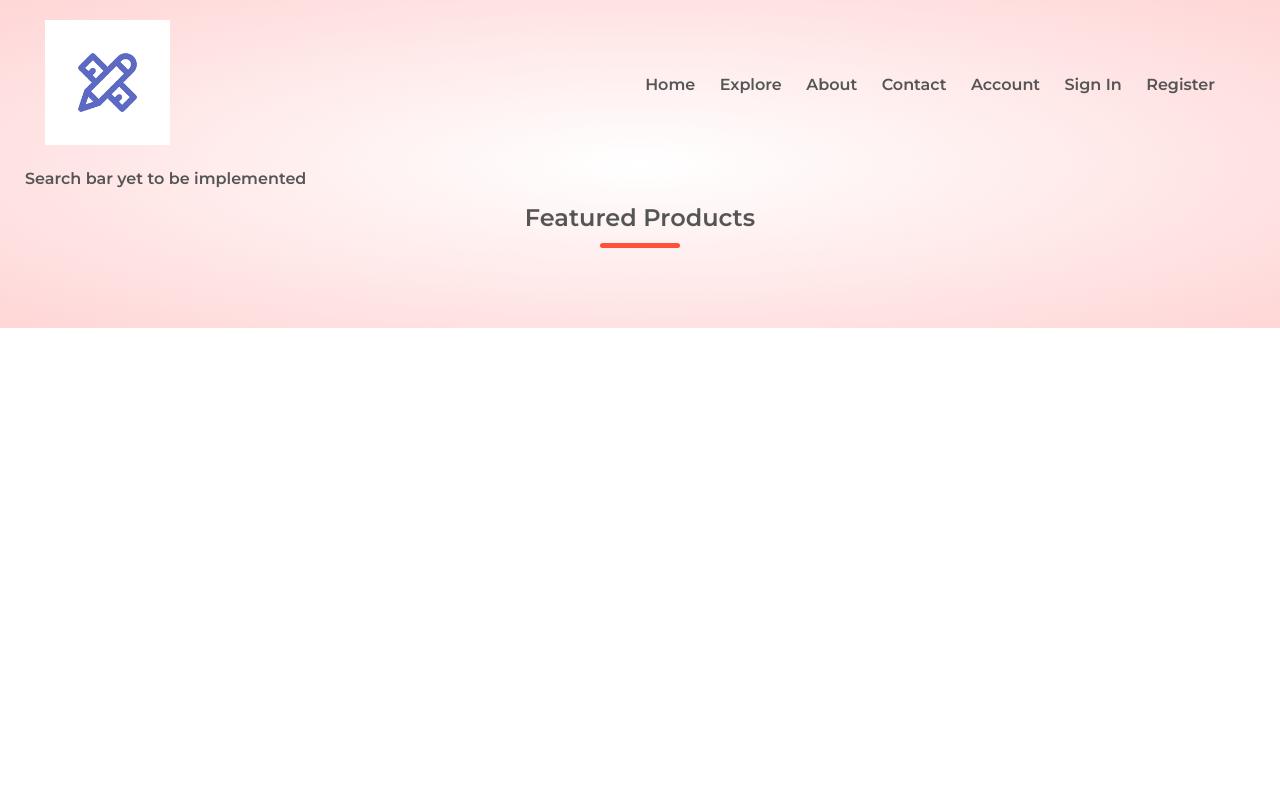
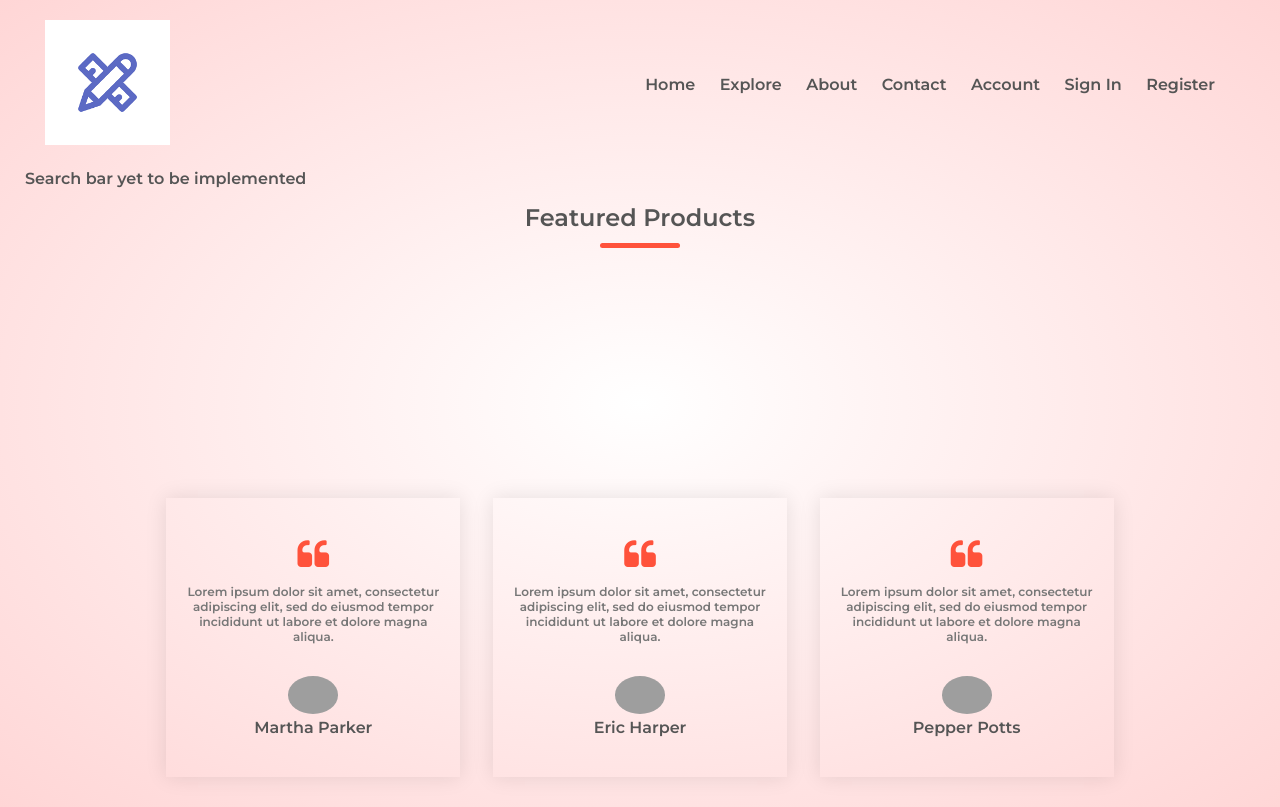
Before and after one commit to DevHyperCoder/VirtualResources, a Django app: page /explore in a window 1280 px wide. Before the commit the page ends 328 px from the top, so only its background shows below. Run offline with Django 3.2, Linux system fonts and the light colour scheme; data that the repository does not hold is empty; grey boxes are pictures that could not be loaded.

Commit message:
Added launch.json

```diff
--- a/virtualresources/virtualresources/urls.py
+++ b/virtualresources/virtualresources/urls.py
@@ -16,6 +16,7 @@ Including another URLconf
 from django.contrib import admin
 from django.urls import path
 from webapp import product_view,views,reach_views
+
 urlpatterns = [
     path('admin/', admin.site.urls),
     path("",views.home,name ="home"),
@@ -23,5 +24,6 @@ urlpatterns = [
     path("signin",views.sign_in,name ="sign_in"),
     path("explore",product_view.explore_product,name = "explore"),
     path("about",reach_views.about_page,name = "about_page"),
-    path("contact",reach_views.contact_page,name = "contact_page")
+    path("contact",reach_views.contact_page,name = "contact_page"),
+    path("sell",product_view.sell_product,name = "sell")
 ]
--- a/virtualresources/webapp/product_view.py
+++ b/virtualresources/webapp/product_view.py
@@ -14,3 +14,22 @@ def explore_product(request):
                   {'products': Product.objects.all()})
 
 # Sell a product
+# Make it login required
+def sell_product(request):
+    product_creation_form = CreateProductForm(request.POST or None)
+    if request.method == "POST":
+        print("POSTED")
+        if product_creation_form.is_valid():
+            # product_creation_form
+            print("form is valid")
+            product :Product= product_creation_form.save(commit = False)
+            product.seller = request.user
+            product.save()
+
+
+
+    return render(
+        request,
+        "sell.html",
+        {'form':product_creation_form}
+    )
--- a/virtualresources/webapp/templates/explore.html
+++ b/virtualresources/webapp/templates/explore.html
@@ -20,6 +20,7 @@ Explore our products
             <!-- <img src="images/product-1.jpg"> -->
             <h4> {{product.name}}</h4>
             <p>{{product.desc}}</p>
+            <p>{{product.id}}</p>
 
             <!-- TODO COMPLETE RATING -->
             <!-- <div class="rating">
@@ -34,8 +35,58 @@ Explore our products
         </div>
 
         {% endfor %}
-    </div>
-</div>
+        <div class="testimonial">
+            <div class="small-container">
+                <div class="row">
+                    <div class="col-3">
+                        <i class="fa fa-quote-left" aria-hidden="true"></i>
+                        <p>Lorem ipsum dolor sit amet, consectetur adipiscing elit, sed do eiusmod tempor incididunt ut
+                            labore et dolore magna aliqua.</p>
+                        <!-- <div class="rating">
+                            <i class="fa fa-star" aria-hidden="true"></i>
+                            <i class="fa fa-star" aria-hidden="true"></i>
+                            <i class="fa fa-star" aria-hidden="true"></i>
+                            <i class="fa fa-star" aria-hidden="true"></i>
+                            <i class="fa fa-star-o" aria-hidden="true"></i>
+                            </div> -->
+                        <img src="images/user-1.png" alt="">
+                        <h3>Martha Parker</h3>
+                    </div>
+                    <div class="col-3">
+                        <i class="fa fa-quote-left" aria-hidden="true"></i>
+                        <p>Lorem ipsum dolor sit amet, consectetur adipiscing elit, sed do eiusmod tempor incididunt ut
+                            labore et dolore magna aliqua.</p>
+                        <!-- <div class="rating">
+                                <i class="fa fa-star" aria-hidden="true"></i>
+                                <i class="fa fa-star" aria-hidden="true"></i>
+                                <i class="fa fa-star" aria-hidden="true"></i>
+                                <i class="fa fa-star" aria-hidden="true"></i>
+                                <i class="fa fa-star-o" aria-hidden="true"></i>
+                                </div> -->
+                        <img src="images/user-2.png" alt="">
+                        <h3>Eric Harper</h3>
+                    </div>
+                    <div class="col-3">
+                        <i class="fa fa-quote-left" aria-hidden="true"></i>
+                        <p>Lorem ipsum dolor sit amet, consectetur adipiscing elit, sed do eiusmod tempor incididunt ut
+                            labore et dolore magna aliqua.</p>
+                        <!-- <div class="rating">
+                                    <i class="fa fa-star" aria-hidden="true"></i>
+                                    <i class="fa fa-star" aria-hidden="true"></i>
+                                    <i class="fa fa-star" aria-hidden="true"></i>
+                                    <i class="fa fa-star" aria-hidden="true"></i>
+                                    <i class="fa fa-star-o" aria-hidden="true"></i>
+                                    </div>-->
+                                    <img src="images/user-3.png" alt="">
+                                    <h3>Pepper Potts</h3>
+                                </div>
+                    </div>
+                </div>
+            </div>
 
 
-{% endblock %}
+        </div>
+    </div>
+
+
+    {% endblock %}
```
Also changed, not shown: virtualresources/webapp/templates/sell.html (+14 -0 lines).
